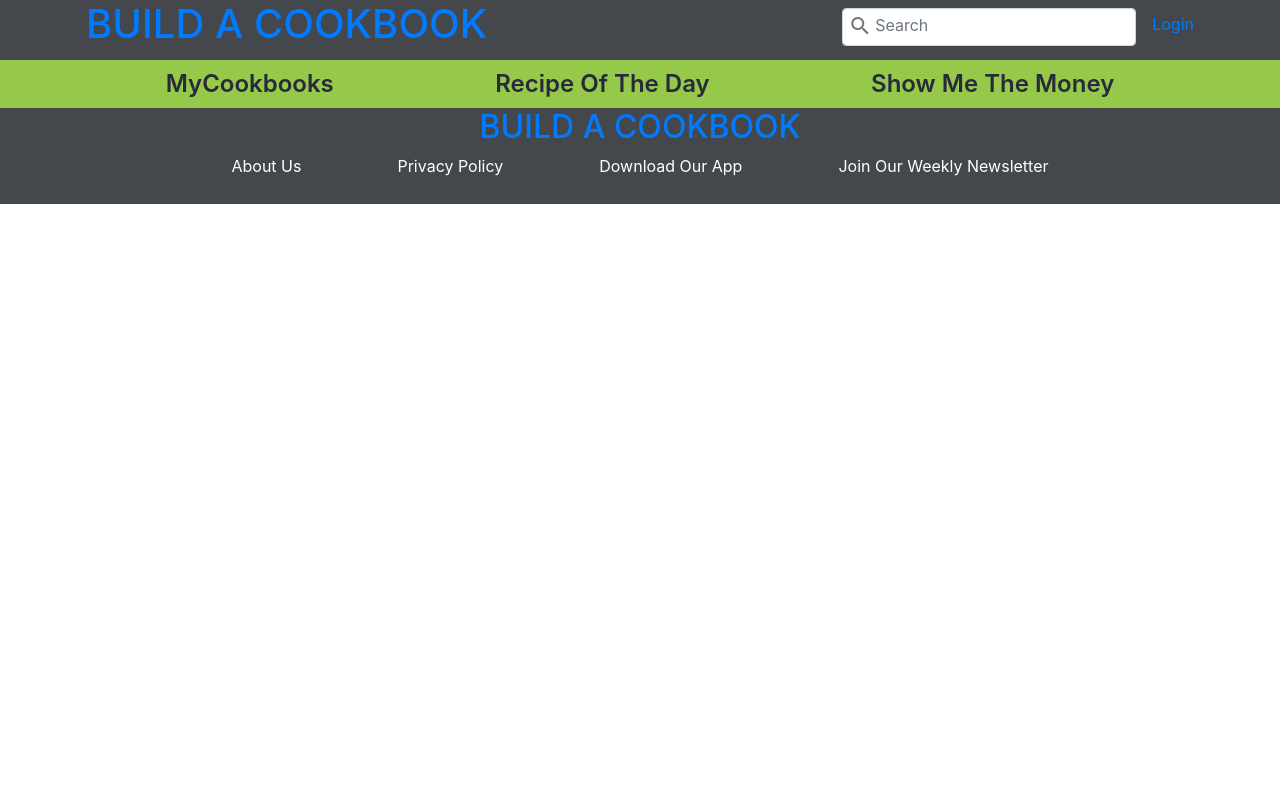
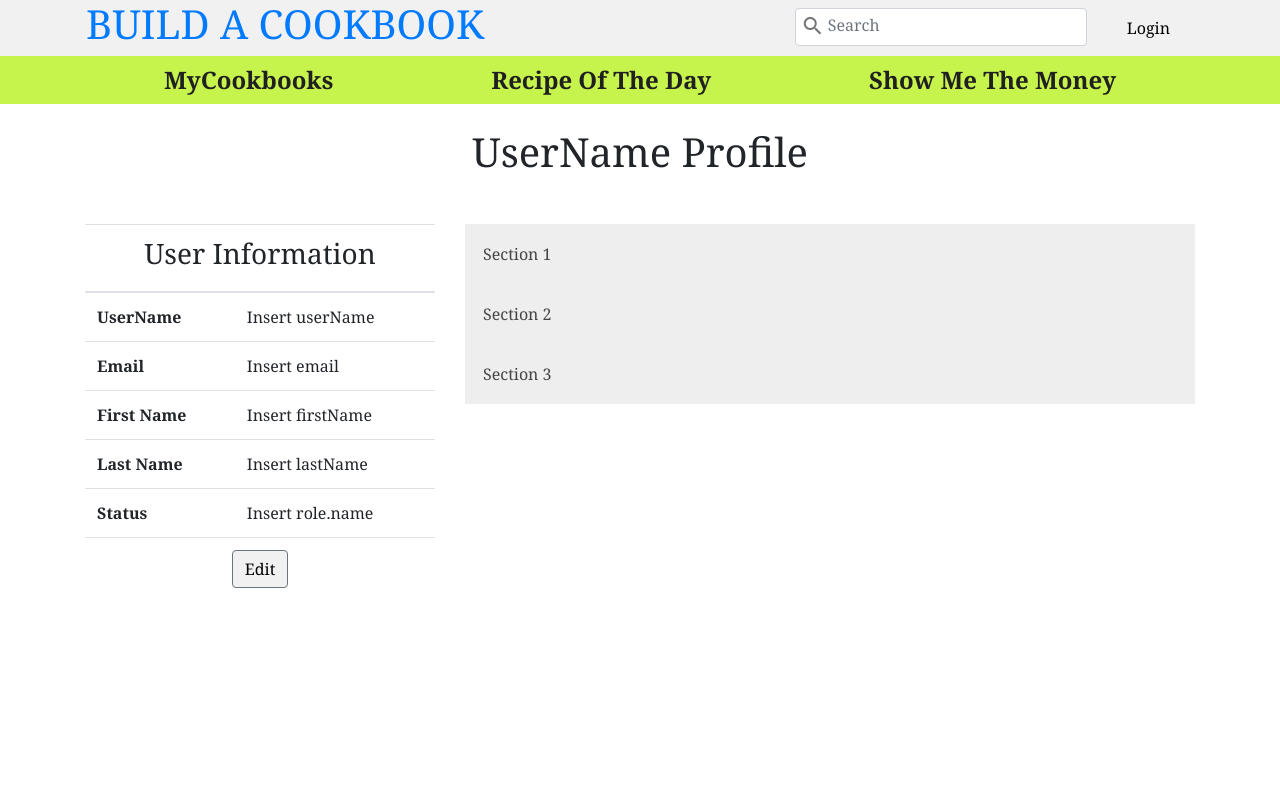
Before and after one commit to johntraudt/cookbook-app, a React (Create React App) app in the folder project/client/: page /user in a window 1280 px wide. Shown: the top 800 px of the page. Built offline with nearby package versions, Linux system fonts and the light colour scheme.

Commit message:
updated pages to interact with api, updated searchbar, playing with color schemes, etc

```diff
--- a/project/client/src/App.css
+++ b/project/client/src/App.css
@@ -1,12 +1,21 @@
-header {
-    /* background-color: rgb(40, 90, 43); */
-    background-color: #44474b;
-    color: white;
+body {
+    font-family: Georgia, 'Times New Roman', Times, serif ;
+    background-color: rgb(255, 255, 255);
+}
+
+header, .btn-secondary {
+    background-color: #f1f1f1;
+    color: black;
+}
+
+.btn-secondary:hover, .btn-secondary:active {
+    background-color: #d8d8d8;
+    color: black;
 }
 
 footer {
-    background-color: #44474b;
-    color: white;
+    background-color: #e7da65;
+    color: rgb(19, 32, 28);
     position: relative;
     bottom: 0;
     width: 100%;
@@ -14,9 +23,9 @@ footer {
 }
 
 .subtitle {
-    background-color: #96c94a;
+    background-color: #c7f34d;
     font-size: 1.5em;
-    color: rgb(38, 42, 58);
+    color: rgb(32, 32, 32);
     padding: .25em;
     font-weight: 600;
 }
@@ -26,7 +35,7 @@ a:link {
 }
 
 a:visited {
-    color: white;
+    color: rgb(16, 22, 20);
     text-decoration: none;
 }
 
@@ -102,10 +111,6 @@ footer {
     width: 20em;
 }
 
-.divider {
-    background-color: rgb(242, 255, 253);
-}
-
 .image{
     position:relative;
     overflow:hidden;
@@ -115,3 +120,31 @@ footer {
 .image img{
     position:absolute;
 }
+
+
+
+/* Style the buttons that are used to open and close the accordion panel */
+.accordion {
+    background-color: #eee;
+    color: #444;
+    cursor: pointer;
+    padding: 18px;
+    width: 100%;
+    text-align: left;
+    border: none;
+    outline: none;
+    transition: 0.4s;
+  }
+
+  /* Add a background color to the button if it is clicked on (add the .active class with JS), and when you move the mouse over it (hover) */
+  .active, .accordion:hover {
+    background-color: #ccc;
+  }
+
+  /* Style the accordion panel. Note: hidden by default */
+  .panel {
+    padding: 0 18px;
+    background-color: white;
+    display: none;
+    overflow: hidden;
+  }
--- a/project/client/src/App.js
+++ b/project/client/src/App.js
@@ -5,26 +5,45 @@ import Header from './page-elements/Header';
 import Footer from './page-elements/Footer';
 import Recipe from './pages/Recipe';
 import Results from './pages/Results';
-
+import UserProfile from './pages/UserProfile';
 
 import './App.css'
+
+import React, {useState, useEffect} from 'react';
 import { BrowserRouter as Router, Switch, Route } from 'react-router-dom';
 
 function App() {
+  const [user, setUser] = useState(null);
+
+  useEffect(() => {
+    setUser()}, []
+  )
+
+  // const user = {
+  //   userId=0,
+  //   userName='testUser (replace me!!)',
+  //   role='user',
+  // };
+
+  const logout = () => {
+    setUser(null);
+  }
+
+
   return (
     <Router>
       <div className="App">
         <Header />
         <Switch>
           <Route path="/" exact component={Home}/>
-          <Route path="/categories" component={Categories}/>
+          <Route path="/categories" exact component={Categories}/>
           <Route path="/login" component={Login}/>
           <Route path="/recipe" component={Recipe}/>
           <Route path="/results" component={Results}/>
+          <Route path="/user" component={UserProfile}/>
         </Switch>
         <Footer />
       </div>
-
     </Router>
   );
 }
--- a/project/client/src/page-elements/Header.js
+++ b/project/client/src/page-elements/Header.js
@@ -27,9 +27,9 @@ function Header() {
                             )
                         }
 
-                        <div className="p-2 mt-1">
+                        <div className="p-2">
                             <Link to='/login'>
-                                <p className="right">Login</p>
+                                <div className="right btn-secondary p-2 pr-4 pl-4">Login</div>
                             </Link>
                         </div>
                     </div>
--- a/project/client/src/page-elements/SearchBar.js
+++ b/project/client/src/page-elements/SearchBar.js
@@ -1,33 +1,28 @@
 import React, {useState, useEffect} from 'react';
-import { Link } from 'react-router-dom';
 import { useHistory } from 'react-router-dom';
 
 function SearchBar() {
-    const [search, setSearch] = useState();
+    const [search, setSearch] = useState('');
 
     const history = useHistory();
 
-    const searchTerm = (event) => {
-        setSearch(event.target.value)
-        console.log(search)
-    }
+    // const searchTerm = (event) => {
+    //     setSearch(event.target.value);
+    //     console.log(search);
+    // }
 
     useEffect(() => {
-
-    }, []);
-
-    // const searchAction = (event) => {
-
-    // }
+        setSearch()
+    },[console.log(search)]);
 
     return (
         <div>
-            <form>
+            <form onSubmit={event => history.push(`/results/${search}`)}>
                 <div className="text-left">
                     <i className="material-icons mdc-button__icon">search</i>
                 </div>
                 <i className="material-icons mdc-button__icon hidden">search</i>
-                <input className="form-control" type="text" placeholder="Search" onChange={searchTerm}></input>
+                <input className="form-control" type="text" placeholder="Search" onChange={event => setSearch(event.target.value)}></input>
             </form>
         </div>
     );
--- a/project/client/src/pages/Home.js
+++ b/project/client/src/pages/Home.js
@@ -20,6 +20,10 @@ function Home() {
         featuredRecipes();
     }, []);
 
+    if(!recipes) {
+        return null;
+    }
+
     return (
         <div className="container full-body">
             <div className="banner">
@@ -41,7 +45,7 @@ function Home() {
                 <img className="img-fluid" src={banner} alt="Homepage banner with various fresh ingredients"/>
             </div>
 
-            <div className="subtitle text-center divider">
+            <div className="subtitle text-center">
                 This Week's Featured Recipes:
             </div>
 
@@ -52,21 +56,6 @@ function Home() {
                 </div>
             ))}
             </div>
-
-
-            {/* <div className="card-grid">
-                <div className="row mt-4 mb-4">
-                    <div className="col-4"><SquareCard/></div>
-                    <div className="col-4"><SquareCard/></div>
-                    <div className="col-4"><SquareCard/></div>
-                </div>
-                <div className="row mt-4 mb-4">
-                    <div className="col-4"><SquareCard/></div>
-                    <div className="col-4"><SquareCard/></div>
-                    <div className="col-4"><SquareCard/></div>
-                </div>
-            </div> */}
-
         </div>
     );
 }
--- a/project/client/src/pages/Login.js
+++ b/project/client/src/pages/Login.js
@@ -15,7 +15,7 @@ function Login() {
                             </div>
                             <div>
                                 <label className="pr-3">Password: </label>
-                                <input className="m-1 expand" type='text' placeholder="Password"></input>
+                                <input className="m-1 expand" type='password' placeholder="Password"></input>
                             </div>
                         </div>
 
--- a/project/client/src/pages/Recipe.js
+++ b/project/client/src/pages/Recipe.js
@@ -38,6 +38,7 @@ export default function Recipe() {
 
     const location = useLocation();
 
+
     useEffect(() => {
         const getRecipe = () => {
             fetch(`http://localhost:8080/api${location.pathname}`)
@@ -57,7 +58,7 @@ export default function Recipe() {
     return (
         <div className="container full-body text-center">
             <h2 className="display-3">{recipe.name}</h2>
-            <Rating detailed/>
+            <Rating detailed={true} reviews={recipe.reviews}/>
             <div className="row">
                 <div className="col-2"></div>
                 <div className="col-8">
--- a/project/client/src/pages/Results.js
+++ b/project/client/src/pages/Results.js
@@ -1,8 +1,13 @@
 import React, {useState, useEffect} from 'react';
 import SquareCard from '../page-elements/SquareCard';
+import { useHistory } from 'react-router-dom';
 
 export default function Results() {
     const [recipes, setRecipes] = useState([]);
+
+    const history = useHistory();
+
+    const searchTerm = history.location.pathname.replace('/results/','');
 
     const featuredRecipes = () => {
         fetch('http://localhost:8080/api/recipe')
@@ -18,7 +23,7 @@ export default function Results() {
 
     return (
         <div className="container full-body">
-            <h1 className="text-center m-4">Results for: Pizza</h1>
+            <h1 className="text-center m-4">Results for: {searchTerm}</h1>
             <div className="d-flex flex-wrap justify-content-center">
             {recipes.map(recipe => (
                 <div className="col-4" id={recipe.recipeId}>
--- /dev/null
+++ b/project/client/src/pages/UserProfile.js
@@ -0,0 +1,77 @@
+import React, {useState} from 'react';
+
+export default function UserProfile() {
+    // const [states, setStates] = useState([]);
+
+    // const acc = document.getElementsByClassName("accordion");
+
+    let test = "accordion"
+
+
+
+    return (
+        <div className="container full-body">
+            <h1 className="text-center m-4">UserName Profile</h1>
+            <div className="row mt-5">
+                <div className='col-4'>
+
+                    <table className="table">
+                        <thead>
+                            <th colspan="2" className="text-center">
+                                <h3>User Information</h3>
+                            </th>
+                        </thead>
+                        <tr>
+                            <th>UserName</th>
+                            <td>Insert userName</td>
+                        </tr>
+                        <tr>
+                            <th>Email</th>
+                            <td>Insert email</td>
+                        </tr>
+                        <tr>
+                            <th>First Name</th>
+                            <td>Insert firstName</td>
+                        </tr>
+                        <tr>
+                            <th>Last Name</th>
+                            <td>Insert lastName</td>
+                        </tr>
+                        <tr>
+                            <th>Status</th>
+                            <td>Insert role.name</td>
+                        </tr>
+                        <tr>
+                            <td colspan="2" className="text-center">
+                                <button className="btn btn-secondary">Edit</button>
+                            </td>
+                        </tr>
+                    </table>
+                </div>
+
+                <div className='col-8'>
+
+
+
+
+                    <button className={test} onclick={test = 'block'}>Section 1</button>
+                    <div className="panel">
+                        <p>Lorem ipsum...</p>
+                    </div>
+
+                    <button className="accordion">Section 2</button>
+                    <div className="panel">
+                        <p>Lorem ipsum...</p>
+                    </div>
+
+                    <button className="accordion">Section 3</button>
+                    <div className="panel">
+                        <p>Lorem ipsum...</p>
+                    </div>
+
+
+                </div>
+            </div>
+        </div>
+    );
+}
```
Also changed, not shown: project/client/src/page-elements/Rating.js (+21 -7 lines).
